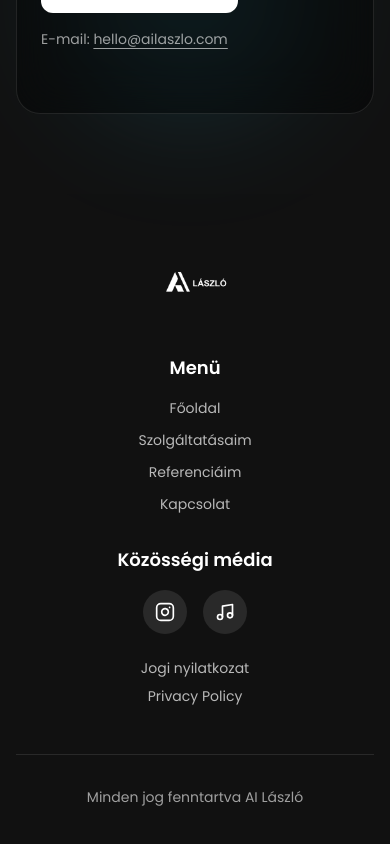
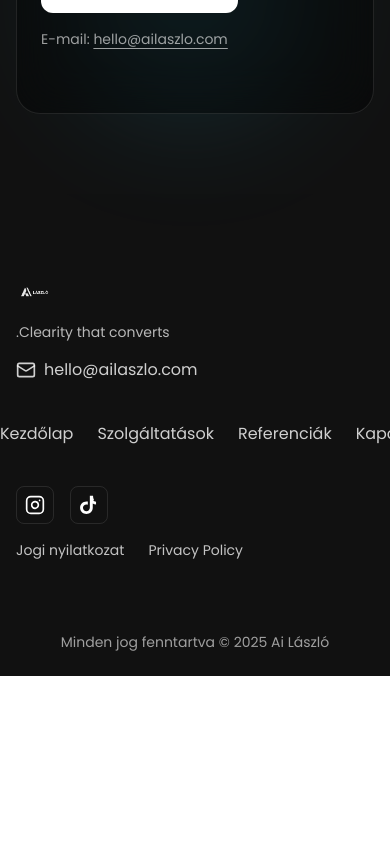
Before and after one commit to mrcoinzy/vizio-ai-flow, a React (Vite) app: page / in a window 390 px wide. Shown: the part 8509-9353 px from the top of the page. After the commit the page ends 9185 px from the top, so only its background shows below. Built offline with nearby package versions, Linux system fonts and the light colour scheme.

Commit message:
Update footer section
The footer section was not updated in the previous commit. This commit updates the footer section to match the new design.

```diff
--- a/src/components/Footer.tsx
+++ b/src/components/Footer.tsx
@@ -1,92 +1,92 @@
 import React from "react";
-import { Instagram, Music } from "lucide-react";
+import { Instagram, Mail } from "lucide-react";
+
+// --- TikTok ikon (egyszerű, vektoros) – natív JS ---
+const TikTokIcon = ({ className = "h-5 w-5" }) => (
+  <svg viewBox="0 0 50 50" xmlns="http://www.w3.org/2000/svg" aria-hidden className={className}>
+    <path d="M34.7 12.9c2.2 2 4.9 3.3 7.9 3.7v7.1c-2.9-.2-5.7-1.1-8.2-2.5v10.5c0 8.7-7.1 15.6-15.9 15.6S2.7 40.4 2.7 31.7 9.8 16 18.5 16c1.2 0 2.4.1 3.6.4v7.7c-1.1-.4-2.3-.6-3.6-.6-4.8 0-8.6 3.8-8.6 8.5s3.9 8.5 8.6 8.5c4.8 0 8.6-3.8 8.6-8.5V2h7.9c0 3.9.9 7.4 2.7 10.9z" fill="currentColor" />
+  </svg>
+);
+
+// --- Navigációs linkek (középső footer oszlop) ---
+const NAV_LINKS = [
+  { label: "Kezdőlap", href: "#home" },
+  { label: "Szolgáltatások", href: "#services" },
+  { label: "Referenciák", href: "#references" },
+  { label: "Kapcsolat", href: "#contact" },
+];
 
 export default function Footer() {
-  const sections = [
-    { name: "Főoldal", href: "#" },
-    { name: "Szolgáltatásaim", href: "#szolgaltatasok" },
-    { name: "Referenciáim", href: "#referenciak" },
-    { name: "Kapcsolat", href: "#kapcsolat" }
-  ];
-
   return (
-    <footer className="text-white py-12 px-4" style={{ backgroundColor: "#111111" }}>
-      <div className="max-w-6xl mx-auto">
-        <div className="grid grid-cols-1 md:grid-cols-3 gap-8 items-start">
-          {/* Logo section */}
-          <div className="flex justify-center md:justify-start">
+    <footer className="relative mt-8" style={{ backgroundColor: "#111111" }}>
+      {/* FEJLÉC ALATTI VONALAK ELTÁVOLÍTVA – nincs hr/border */}
+      <div className="max-w-6xl mx-auto px-4 sm:px-6 lg:px-8 py-12 grid grid-cols-1 md:grid-cols-3 gap-10 items-start">
+        {/* Bal: logó + szlogen + email */}
+        <div className="flex flex-col gap-3">
+          <a href="#home" className="inline-flex items-center gap-3 group">
             <img
               src="/lovable-uploads/23331ebe-3999-4522-ad66-7af6c42ff357.png"
-              alt="AI László logó"
-              className="h-20 select-none"
-              draggable={false}
+              alt="Ai László logó"
+              className="h-9 w-auto opacity-90 group-hover:opacity-100 transition"
             />
+            <span className="sr-only">Vissza a kezdőlapra</span>
+          </a>
+          {/* Kért szlogen (ponttal együtt) */}
+          <p className="text-sm text-white/70">.Clearity that converts</p>
+          <a href="mailto:hello@ailaszlo.com" className="inline-flex items-center gap-2 text-white/80 hover:text-white mt-1">
+            <Mail className="h-5 w-5" /> hello@ailaszlo.com
+          </a>
         </div>
 
-          {/* Navigation sections */}
-          <div className="flex flex-col items-center space-y-4">
-            <h3 className="text-white font-semibold text-lg">Menü</h3>
-            <nav className="flex flex-col items-center space-y-3">
-              {sections.map((section) => (
-                <a
-                  key={section.name}
-                  href={section.href}
-                  className="text-white/70 hover:text-white transition-colors text-sm"
-                >
-                  {section.name}
+        {/* Közép: szekciók */}
+        <nav className="mx-auto -translate-x-4 sm:-translate-x-6 lg:-translate-x-8">
+          <ul className="flex flex-nowrap items-center gap-x-6 text-white/80">
+            {NAV_LINKS.map((l) => (
+              <li key={l.href}>
+                <a href={l.href} className="hover:text-white transition">
+                  {l.label}
                 </a>
+              </li>
             ))}
+          </ul>
         </nav>
-          </div>
 
-          {/* Social media and legal */}
-          <div className="flex flex-col items-center md:items-end space-y-6">
-            <div className="space-y-4">
-              <h3 className="text-white font-semibold text-lg text-center md:text-right">Közösségi média</h3>
-              <div className="flex gap-4 justify-center md:justify-end">
+        {/* Jobb: közösségi + jogi */}
+        <div className="flex flex-col md:items-end gap-4">
+          <div className="flex items-center gap-4">
             <a
               href="https://www.instagram.com/ailaszlo.startup/"
               target="_blank"
               rel="noopener noreferrer"
-                  className="p-3 bg-white/10 rounded-full hover:bg-[#9900FF] transition-all duration-300 group"
+              aria-label="Instagram – @ailaszlo.startup"
+              className="relative inline-flex p-2 rounded-lg border border-white/10 hover:border-white/20 hover:bg-white/5"
             >
-                  <Instagram className="w-5 h-5 text-white group-hover:scale-110 transition-transform" />
+              <Instagram className="h-5 w-5 text-white" />
+              <span className="pointer-events-none absolute -inset-2 -z-10 opacity-40 blur-xl" style={{ background: "radial-gradient(closest-side, #d62976, transparent)" }} />
             </a>
             <a
               href="https://www.tiktok.com/@ailaszlo.startup?_t=ZT-8z0eB2f2mAB&_r=1"
               target="_blank"
               rel="noopener noreferrer"
-                  className="p-3 bg-white/10 rounded-full hover:bg-[#9900FF] transition-all duration-300 group"
+              aria-label="TikTok – @ailaszlo.startup"
+              className="relative inline-flex p-2 rounded-lg border border-white/10 hover:border-white/20 hover:bg-white/5"
             >
-                  <Music className="w-5 h-5 text-white group-hover:scale-110 transition-transform" />
+              <TikTokIcon className="h-5 w-5 text-white" />
+              <span className="pointer-events-none absolute -inset-2 -z-10 opacity-40 blur-xl" style={{ background: "radial-gradient(closest-side, #00f2ea, transparent)" }} />
             </a>
           </div>
-            </div>
 
-            <div className="space-y-3 text-center md:text-right">
-              <div className="space-y-2">
-                <a
-                  href="#"
-                  className="block text-white/70 hover:text-white transition-colors text-sm"
-                >
-                  Jogi nyilatkozat
-                </a>
-                <a
-                  href="#"
-                  className="block text-white/70 hover:text-white transition-colors text-sm"
-                >
-                  Privacy Policy
-                </a>
-              </div>
+          <div className="flex flex-wrap md:justify-end items-center gap-x-6 gap-y-2 text-sm">
+            <a href="/jogi-nyilatkozat" className="text-white/75 hover:text-white">Jogi nyilatkozat</a>
+            <a href="/adatkezeles" className="text-white/75 hover:text-white">Privacy Policy</a>
           </div>
         </div>
       </div>
 
-        {/* Copyright */}
-        <div className="mt-12 pt-8 border-t border-white/10 text-center">
-          <p className="text-white/60 text-sm">
-            Minden jog fenntartva AI László
-          </p>
+      {/* Alsó lábrész – nincs felső border/HR */}
+      <div>
+        <div className="max-w-6xl mx-auto px-4 sm:px-6 lg:px-8 py-6 text-center text-sm text-white/60">
+          Minden jog fenntartva © {new Date().getFullYear()} Ai László
         </div>
       </div>
     </footer>
```
Lines whose indentation alone changed are shown as unchanged.
